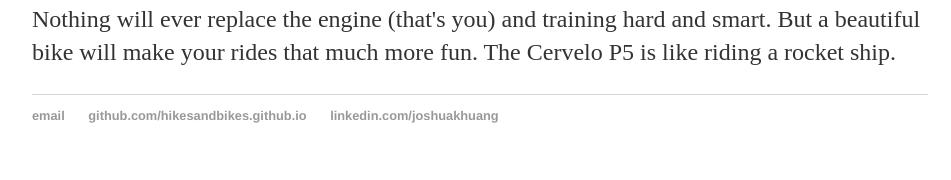
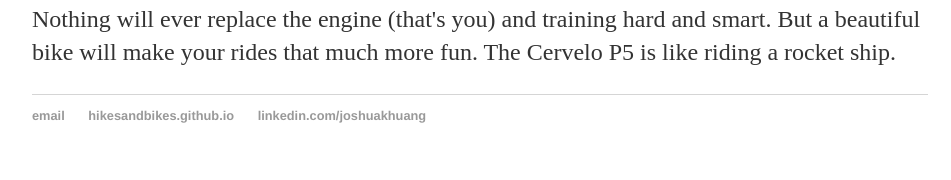
Before and after one commit to hikesandbikes/hikesandbikes.github.io, a Jekyll site: the page built from index.html, in a window 1280 px wide. Shown: the part 1737-1917 px from the top of the page, without its empty margins (160-1111 px from the left). Built offline with Jekyll 4.4.1, drawn with Linux system fonts in a browser that asks for light colours.

Commit message:
Change default link

```diff
--- a/_layouts/default.html
+++ b/_layouts/default.html
@@ -21,7 +21,7 @@
 		<footer>
     		<ul>
         		<li><a href="mailto:joshua.k.huang@gmail.com">email</a></li>
-				<li><a href="https://hikesandbikes.github.io">github.com/hikesandbikes.github.io</a></li>
+				<li><a href="https://hikesandbikes.github.io">hikesandbikes.github.io</a></li>
 				<li><a href="https://linkedin.com/joshuakhaung">linkedin.com/joshuakhuang</a></li>
 			</ul>
 		</footer>
```
